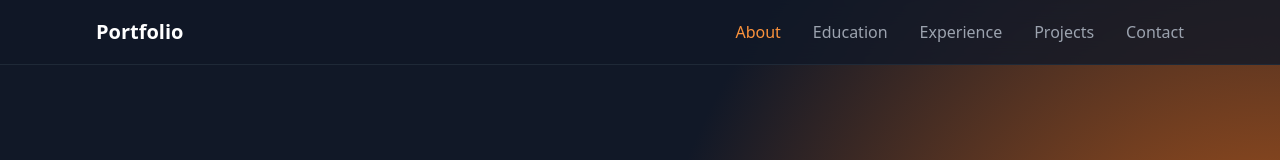
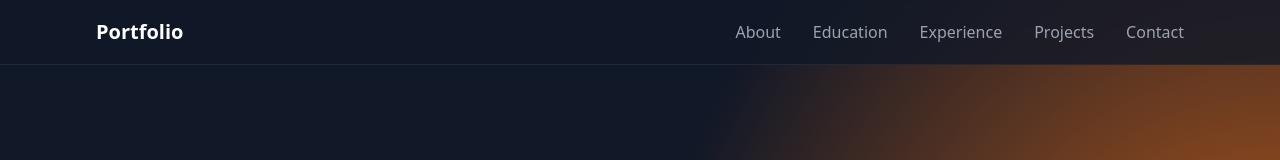
Before and after one commit to Chatarinaeva/portfolio-chatarinaeva, a React (Vite) app: page / in a window 1280 px wide. Shown: the top 160 px of the page. Built offline with nearby package versions, Linux system fonts and the light colour scheme.

Commit message:
Change activeSection state initialization to empty

```diff
--- a/src/App.tsx
+++ b/src/App.tsx
@@ -20,7 +20,7 @@ function App() {
   const [taglineIndex, setTaglineIndex] = useState(0);
   const [isDeleting, setIsDeleting] = useState(false);
   const [isMenuOpen, setIsMenuOpen] = useState(false);
-  const [activeSection, setActiveSection] = useState('about');
+  const [activeSection, setActiveSection] = useState('');
 
   useEffect(() => {
     const currentTagline = heroTaglines[taglineIndex];
@@ -56,7 +56,7 @@ function App() {
     const handleScroll = () => {
       const scrollPosition = window.scrollY + 120;
 
-      let currentSection = 'about';
+      let currentSection = '';
 
       navItems.forEach((item) => {
         const section = document.getElementById(item.id);
@@ -99,8 +99,8 @@ function App() {
                   onClick={() => scrollToSection(item.id)}
                   className={`font-medium transition-colors duration-200 ${
                     activeSection === item.id
-                      ? 'text-orange-400'
-                      : 'text-gray-400 hover:text-orange-400'
+                      ? 'bg-orange-500 text-black shadow-[0_0_18px_rgba(249,115,22,0.35)]'
+                      : 'text-gray-400 hover:text-orange-400 hover:bg-gray-800/70'
                   }`}
                 >
                   {item.label}
@@ -128,8 +128,8 @@ function App() {
                     onClick={() => scrollToSection(item.id)}
                     className={`text-center text-lg font-medium transition-colors duration-200 ${
                       activeSection === item.id
-                        ? 'text-orange-400'
-                        : 'text-gray-400 hover:text-orange-400 active:text-orange-400 focus:text-orange-400'
+                        ? 'bg-orange-500 text-black shadow-[0_0_18px_rgba(249,115,22,0.35)]'
+                        : 'text-gray-400 hover:text-orange-400 hover:bg-gray-800/70 active:bg-gray-800'
                     }`}
                   >
                     {item.label}
```
